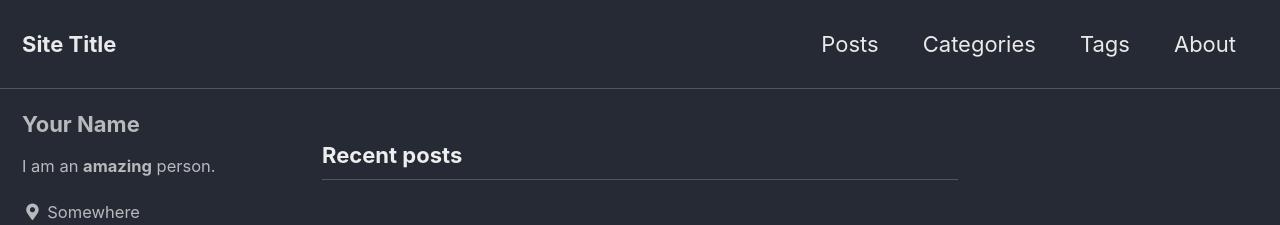
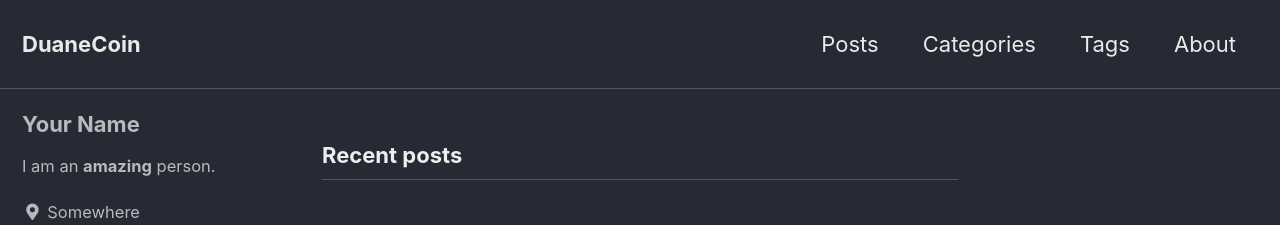
Before and after one commit to thanksmia/thanksmia.github.io, a Jekyll site: the page built from index.html, in a window 1280 px wide. Shown: the top 225 px of the page. Built offline with Jekyll 4.4.1, drawn with Linux system fonts in a browser that asks for light colours; cached includes are drawn as plain includes; the list of posts is cut into pages by our own code.

Commit message:
Update _config.yml

```diff
--- a/_config.yml
+++ b/_config.yml
@@ -16,7 +16,7 @@ minimal_mistakes_skin    : "dark"
 
 # Site Settings
 locale                   : "en-US"
-title                    : "Site Title"
+title                    : "DuaneCoin"
 title_separator          : "-"
 subtitle                 : # site tagline that appears below site title in masthead
 name                     : "Duanecoin"
```
